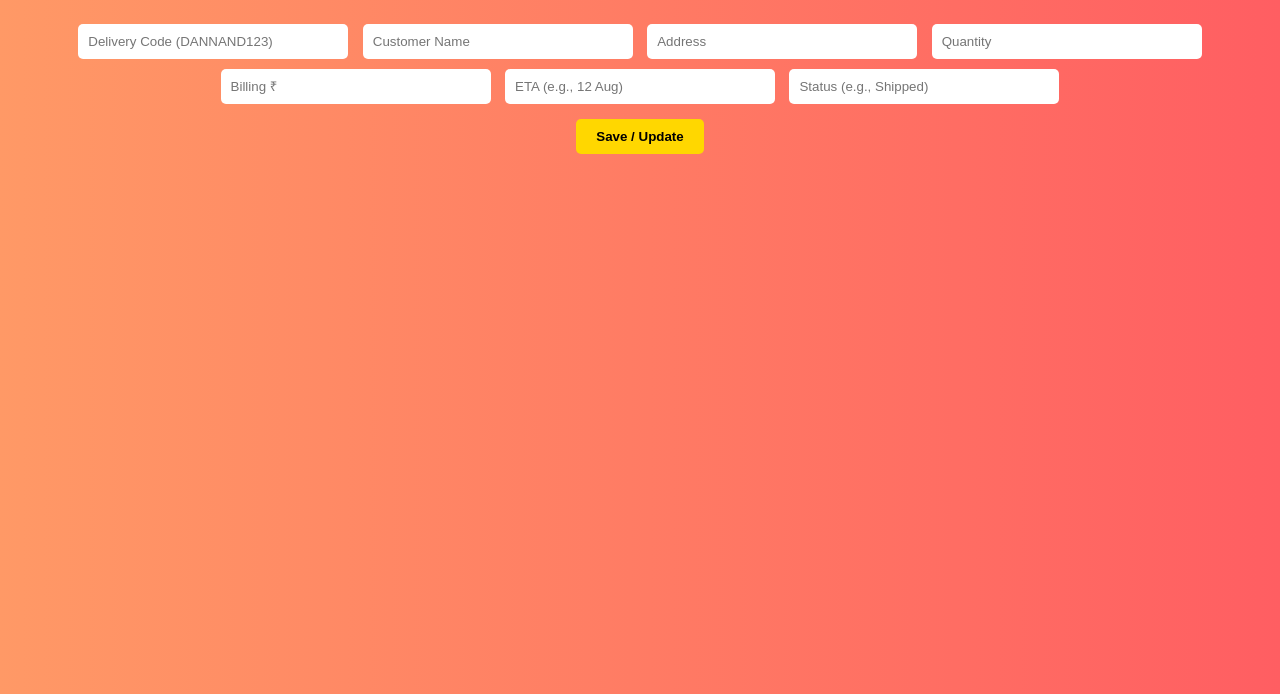
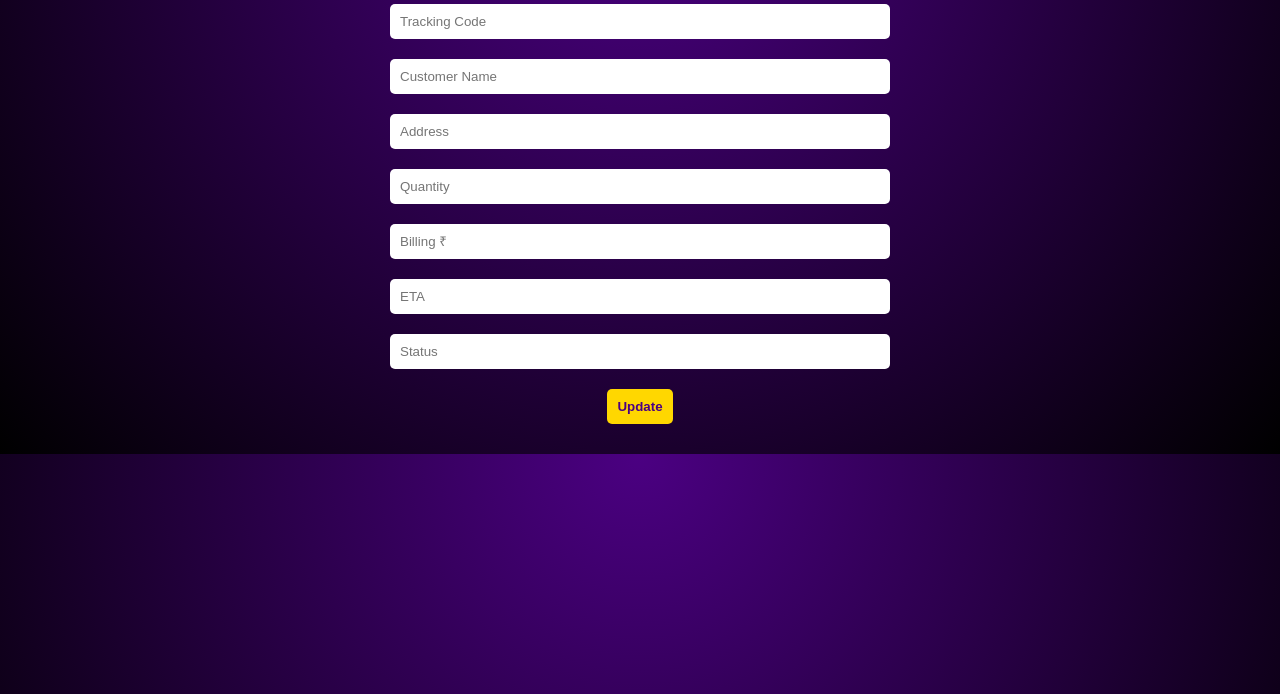
Before and after one commit to officialsudiptachatterjee/delivery-tracking, a plain HTML site: page track/admin.html in a window 1280 px wide. Shown: the part 106-800 px from the top of the page. Drawn offline with Linux system fonts and the light colour scheme; files that its build step writes are made by us from their sources.

Commit message:
Update admin.html

```diff
--- a/track/admin.html
+++ b/track/admin.html
@@ -1,85 +1,44 @@
 <!DOCTYPE html>
-<html lang="en">
+<html>
 <head>
   <meta charset="UTF-8">
-<meta name="viewport" content="width=device-width, initial-scale=1.0">
-<title>DANNAND Delivery Admin</title>
-<style>
-  body {
-    font-family: Arial, sans-serif;
-    background: linear-gradient(to right, #ff9966, #ff5e62);
-    color: white;
-    padding: 20px;
-    text-align: center;
-  }
-  input {
-    padding: 10px;
-    width: 250px;
-    margin: 5px;
-    border: none;
-    border-radius: 5px;
-  }
-  button {
-    padding: 10px 20px;
-    background: gold;
-    border: none;
-    border-radius: 5px;
-    font-weight: bold;
-    cursor: pointer;
-    margin-top: 10px;
-  }
-</style>
+  <title>Admin Panel</title>
+  <link rel="stylesheet" href="assets/style.css">
+  <script src="https://www.gstatic.com/firebasejs/8.10.0/firebase-app.js"></script>
+  <script src="https://www.gstatic.com/firebasejs/8.10.0/firebase-firestore.js"></script>
+  <script src="https://www.gstatic.com/firebasejs/8.10.0/firebase-messaging.js"></script>
+  <script src="assets/app.js"></script>
 </head>
 <body>
-
-<h1>🛠 DANNAND Delivery Admin</h1>
-
-<input type="text" id="code" placeholder="Delivery Code (DANNAND123)">
-<input type="text" id="username" placeholder="Customer Name">
+  <div class="container">
+    <h1>Update Delivery</h1>
+    <input type="text" id="code" placeholder="Tracking Code">
+    <input type="text" id="name" placeholder="Customer Name">
     <input type="text" id="address" placeholder="Address">
     <input type="number" id="quantity" placeholder="Quantity">
     <input type="number" id="billing" placeholder="Billing ₹">
-<input type="text" id="eta" placeholder="ETA (e.g., 12 Aug)">
-<input type="text" id="status" placeholder="Status (e.g., Shipped)">
-<br>
-<button onclick="addDelivery()">Save / Update</button>
-
-<!-- Firebase SDK -->
-<script src="https://www.gstatic.com/firebasejs/10.12.2/firebase-app.js"></script>
-<script src="https://www.gstatic.com/firebasejs/10.12.2/firebase-firestore.js"></script>
+    <input type="text" id="eta" placeholder="ETA">
+    <input type="text" id="status" placeholder="Status">
+    <button onclick="updateDelivery()">Update</button>
+  </div>
 
   <script>
-  const firebaseConfig = {
-    apiKey: "AIzaSyAcXYf4tCPSqgoetSFWM_Tle59fl6LzXv8",
-    authDomain: "dannanddelivery.firebaseapp.com",
-    projectId: "dannanddelivery",
-    storageBucket: "dannanddelivery.firebasestorage.app",
-    messagingSenderId: "126272613634",
-    appId: "1:126272613634:web:311a99b5a6f48b8671661b",
-    measurementId: "G-6EDB7ERF0C"
-  };
+    function updateDelivery() {
+      const code = document.getElementById('code').value.trim();
+      if (!code) return alert('Code required');
 
-  const app = firebase.initializeApp(firebaseConfig);
-  const db = firebase.firestore();
-
-  function addDelivery() {
-    const code = document.getElementById('code').value.trim();
-    if (!code.startsWith("DANNAND")) {
-      alert("Code must start with DANNAND");
-      return;
-    }
-    const data = {
-      username: document.getElementById('username').value,
+      const delivery = {
+        name: document.getElementById('name').value,
         address: document.getElementById('address').value,
-      quantity: document.getElementById('quantity').value,
-      billing: document.getElementById('billing').value,
-      type: "Prepaid",
+        quantity: parseInt(document.getElementById('quantity').value),
+        billing: parseFloat(document.getElementById('billing').value),
         eta: document.getElementById('eta').value,
         status: document.getElementById('status').value
       };
-    db.collection("deliveries").doc(code).set(data)
-      .then(() => alert("Delivery saved/updated!"))
-      .catch(err => alert("Error: " + err));
+
+      db.collection('deliveries').doc(code).set(delivery).then(() => {
+        alert('Delivery updated!');
+      });
     }
   </script>
 </body>
```
Lines whose indentation alone changed are shown as unchanged.
